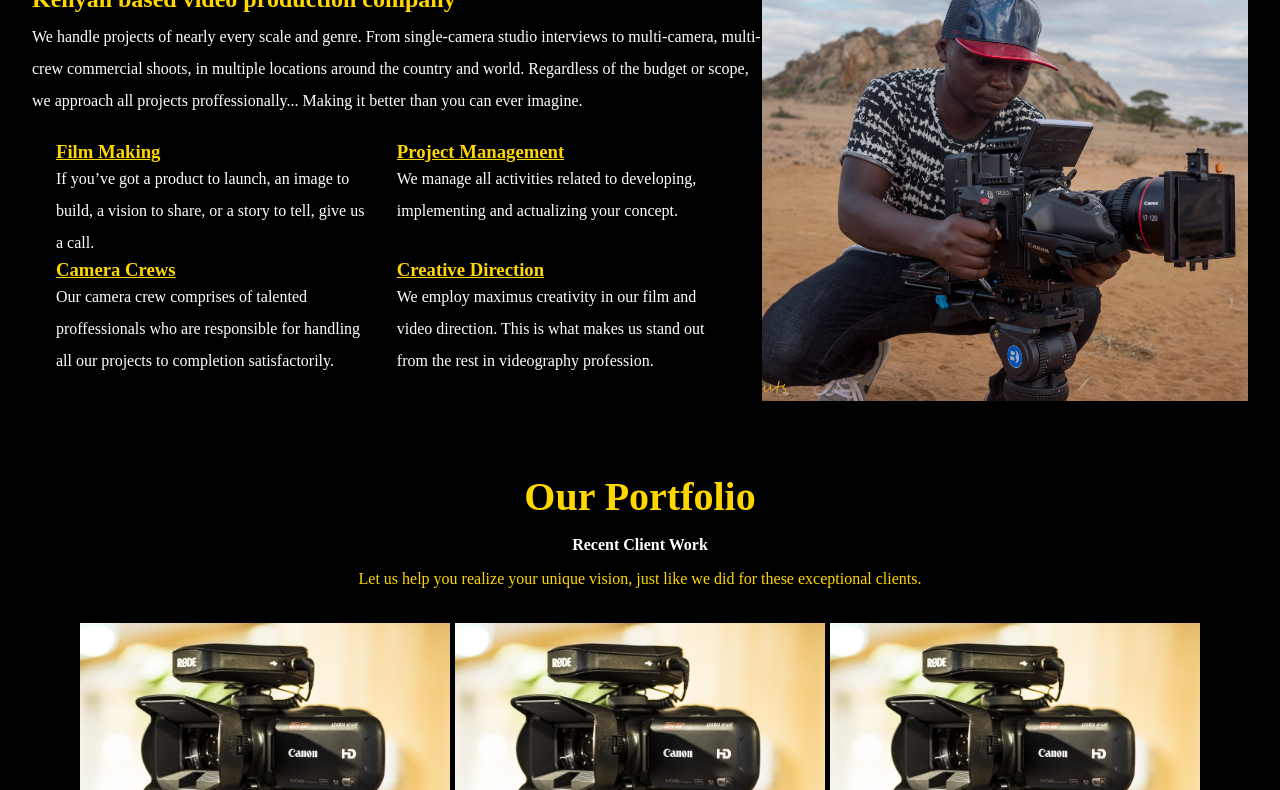
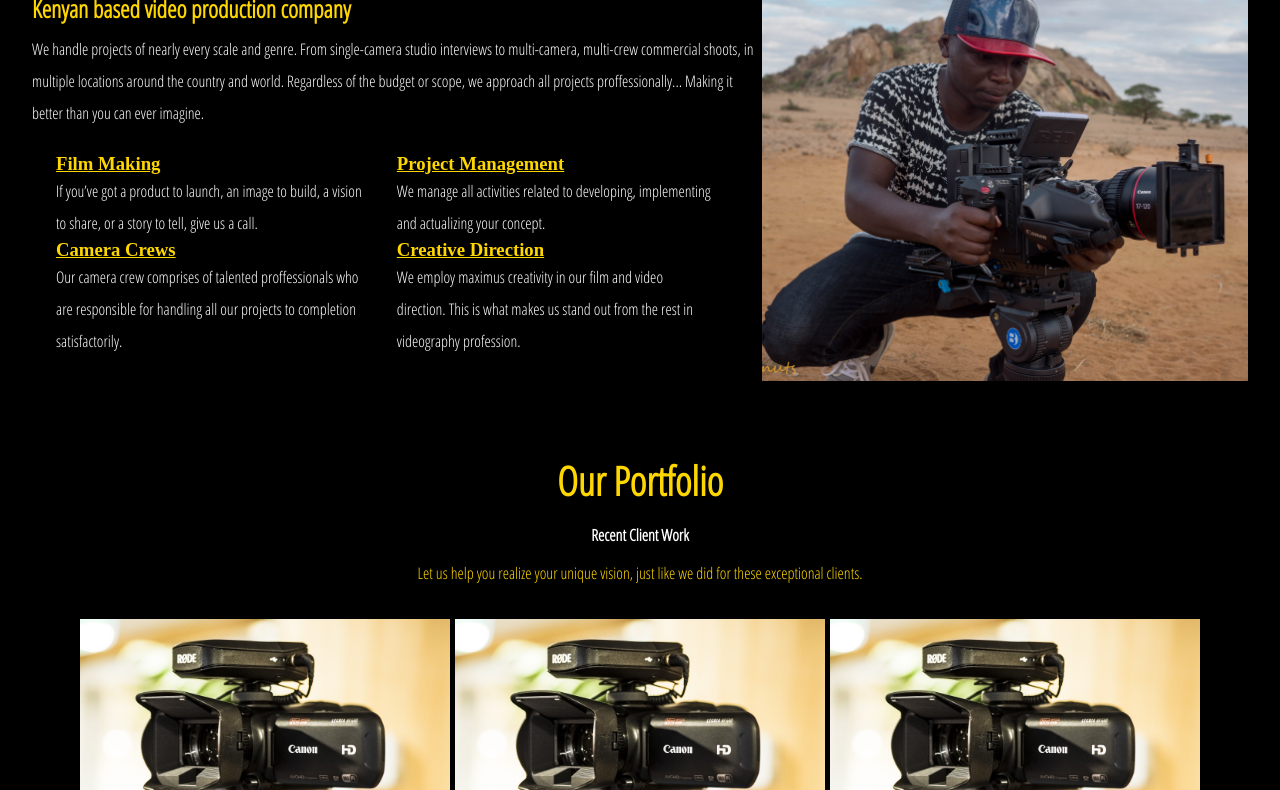
Before and after one commit to pkimotho/Richnuts-productions-website, a plain HTML site: page index.html in a window 1280 px wide. Shown: the part 1053-1843 px from the top of the page. Drawn offline with Linux system fonts and the light colour scheme.

Commit message:
adds font

```diff
--- a/css/style.css
+++ b/css/style.css
@@ -36,6 +36,7 @@ nav .logo img {
 .nav-links a {
     color: gold;
     text-decoration: none;
+    font-family: 'Open Sans Condensed';
     font-size: 0.9rem;
     text-transform: uppercase;
     padding: 7px 10px;
@@ -96,10 +97,12 @@ header {
 .intro-content h2 {
     margin-bottom: 0.5rem;
     color: gold;
+    font-family: 'Open Sans Condensed';
 }
 
 .intro-content p {
     line-height: 2rem;
+    font-family: 'Open Sans Condensed';
 }
 
 .intro-content-specialization {
@@ -144,10 +147,12 @@ header {
 .portfolio h1,
 h4 {
     margin-bottom: 1rem;
+    font-family: 'Open Sans Condensed';
 }
 
 .portfolio p {
     color: gold;
+    font-family: 'Open Sans Condensed';
 }
 
 .portfolio .portfolio-samples {
@@ -205,6 +210,7 @@ h4 {
     /* margin-top: 10rem; */
     padding-left: 4rem;
     background-color: #000;
+    font-family: 'Open Sans Condensed';
 }
 
 .snapshot .snapshot-content h1 {
@@ -229,6 +235,7 @@ h4 {
     align-items: center;
     position: relative;
     z-index: 0;
+    font-family: 'Open Sans Condensed';
 }
 
 .contact .overlay {
--- a/index.html
+++ b/index.html
@@ -7,6 +7,7 @@
     <meta http-equiv="X-UA-Compatible" content="ie=edge">
     <link rel="stylesheet" href="./css/style.css">
     <link href="./css/fontawesome/all.css" rel="stylesheet">
+    <link href="https://fonts.googleapis.com/css?family=Open+Sans+Condensed:300&display=swap" rel="stylesheet">
     <title>Richnuts Productions</title>
 </head>
 
```
